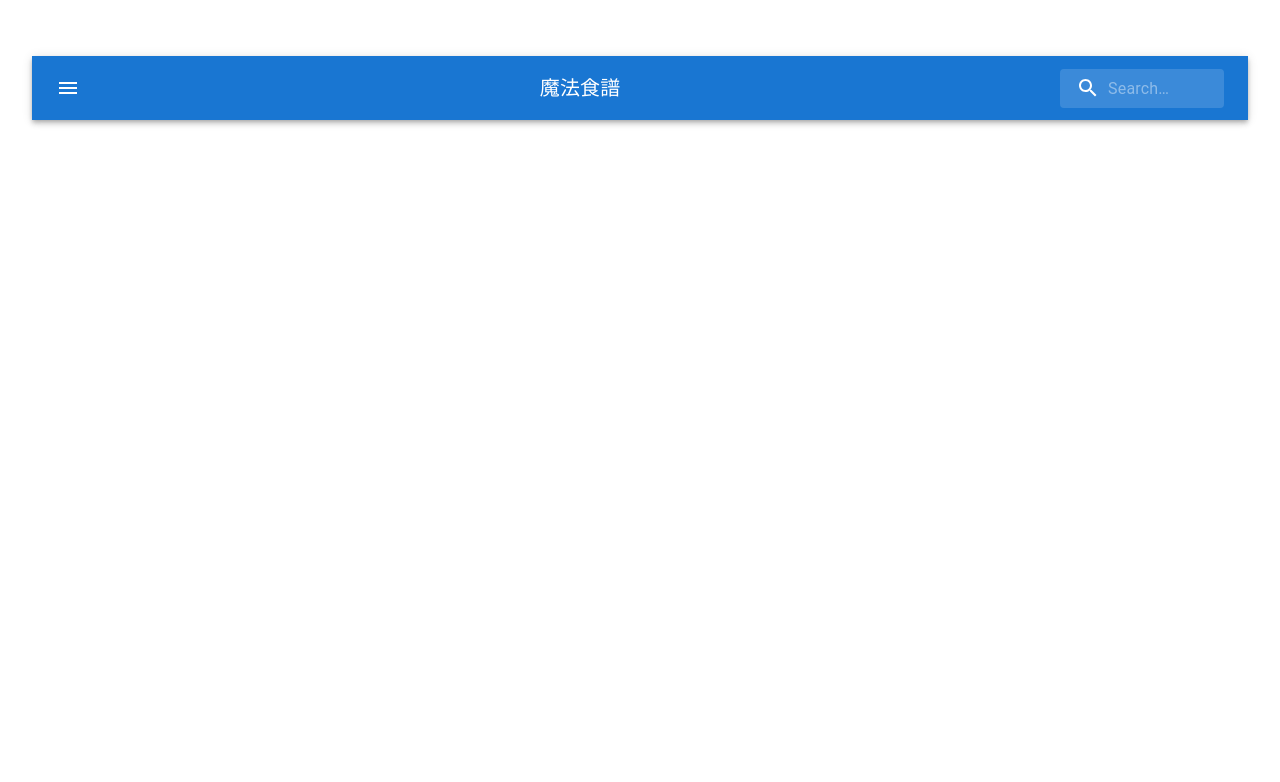
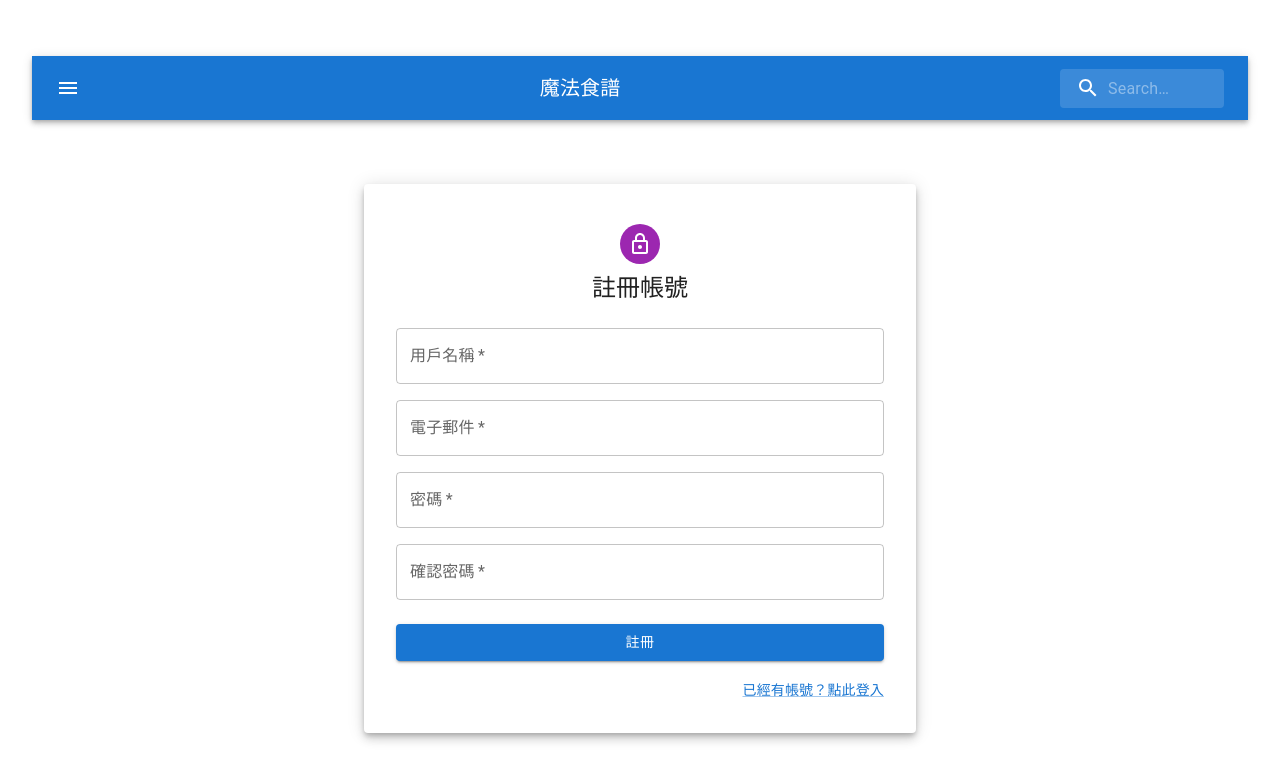
Before and after one commit to alberth527/recipe-website, a React (Vite) app: page /recipe/register in a window 1280 px wide. Before the commit this address had no page. Shown: the top 782 px of the page. Built offline with nearby package versions, Linux system fonts and the light colour scheme.

Commit message:
新增註冊頁面，實現使用者註冊功能，並整合主題樣式

```diff
--- a/src/App.jsx
+++ b/src/App.jsx
@@ -8,9 +8,11 @@ import RecipeDetail from "./pages/RecipeDetail";
 import MyRecipes from "./pages/MyRecipes";
 import AppDrawer from "./Components/AppDrawer";
 import SearchResults from "./pages/SearchResults";
-
+import Register from "./pages/Register";
 import "./App.css";
-
+import theme from "./theme";
+import { ThemeProvider } from "@mui/material/styles";
+import CssBaseline from "@mui/material/CssBaseline";
 function App() {
   const [isLoggedIn, setIsLoggedIn] = useState(false);
   console.log("App component 載入！"); // 🧪 有無？
@@ -37,6 +39,7 @@ function App() {
               <Route path="/recipe/:id" element={<RecipeDetail />} />
               <Route path="/my-recipes" element={<MyRecipes />} />
               <Route path="/search" element={<SearchResults />} />
+              <Route path="/register" element={<Register />} />
             </Routes>
           </Router>
         </Grid>
--- a/src/pages/Login.jsx
+++ b/src/pages/Login.jsx
@@ -1,69 +1,105 @@
-import React, { useState } from 'react';
-import { Container, TextField, Button, Typography, Box } from '@mui/material';
-import { useNavigate } from 'react-router-dom';
+import { useState } from "react";
+import {
+  Box,
+  Typography,
+  TextField,
+  Button,
+  Container,
+  Paper,
+  Avatar,
+  Link,
+  Grid,
+  Alert,
+} from "@mui/material";
+import { Link as RouterLink, useNavigate } from "react-router-dom";
+import LockOutlinedIcon from "@mui/icons-material/LockOutlined";
 
-function Login() {
-  const [email, setEmail] = useState('');
-  const [password, setPassword] = useState('');
-    let navigate = useNavigate();
+const Login = () => {
+  const navigate = useNavigate();
+  const [formData, setFormData] = useState({
+    email: "",
+    password: "",
+  });
+  const [error, setError] = useState("");
 
-  const handleSubmit = (event) => {
-    event.preventDefault();
-     // 檢查帳號和密碼
-  if (email === 'demo' && password === 'demo') {
-
-    // 登錄成功，導航到"recipes"頁面
-     localStorage.setItem('isLoggedIn', true);
-      localStorage.setItem('userId', email);
-      navigate('/');
-      //reload page
-      window.Location.reload();
-  } else {
-    // 登入失敗
-    console.log('Invalid username or password');
-  }
-    console.log('Login details', { email, password });
+  const handleChange = (e) => {
+    const { name, value } = e.target;
+    setFormData((prev) => ({
+      ...prev,
+      [name]: value,
+    }));
   };
 
+  const handleSubmit = async (e) => {
+    e.preventDefault();
+    setError("");
 
+    if (!formData.email || !formData.password) {
+      setError("電子郵件和密碼為必填");
+      return;
+    }
+
+    try {
+      // 這裡將來會串接實際的 API
+      console.log("登入資料:", formData);
+
+      // 模擬登入成功
+      setTimeout(() => {
+        navigate("/");
+      }, 1000);
+    } catch (err) {
+      setError("登入失敗，請檢查您的憑證");
+      console.error("登入錯誤:", err);
+    }
+  };
 
   return (
-    <Container component="main" maxWidth="xs">
+    <Container component="main" maxWidth="sm">
+      <Paper elevation={6} sx={{ p: 4, mt: 8, mb: 4 }}>
         <Box
           sx={{
-          marginTop: 8,
-          display: 'flex',
-          flexDirection: 'column',
-          alignItems: 'center',
+            display: "flex",
+            flexDirection: "column",
+            alignItems: "center",
           }}
         >
+          <Avatar sx={{ m: 1, bgcolor: "primary.main" }}>
+            <LockOutlinedIcon />
+          </Avatar>
           <Typography component="h1" variant="h5">
-          Sign in
+            登入
           </Typography>
-        <Box component="form" onSubmit={handleSubmit} noValidate sx={{ mt: 1 }}>
+
+          {error && (
+            <Alert severity="error" sx={{ width: "100%", mt: 2 }}>
+              {error}
+            </Alert>
+          )}
+
+          <Box component="form" onSubmit={handleSubmit} sx={{ mt: 1 }}>
             <TextField
               margin="normal"
               required
               fullWidth
               id="email"
-            label="Email Address"
+              label="電子郵件"
               name="email"
               autoComplete="email"
               autoFocus
-            value={email}
-            onChange={(e) => setEmail(e.target.value)}
+              value={formData.email}
+              onChange={handleChange}
             />
             <TextField
               margin="normal"
               required
               fullWidth
               name="password"
-            label="Password"
+              label="密碼"
               type="password"
               id="password"
               autoComplete="current-password"
-            value={password}
-            onChange={(e) => setPassword(e.target.value)}
+              value={formData.password}
+              onChange={handleChange}
             />
             <Button
               type="submit"
@@ -71,13 +107,25 @@ function Login() {
               variant="contained"
               sx={{ mt: 3, mb: 2 }}
             >
-            Sign In
+              登入
             </Button>
-
+            <Grid container>
+              <Grid item xs>
+                <Link href="#" variant="body2">
+                  忘記密碼？
+                </Link>
+              </Grid>
+              <Grid item>
+                <Link component={RouterLink} to="/register" variant="body2">
+                  {"沒有帳號？立即註冊"}
+                </Link>
+              </Grid>
+            </Grid>
           </Box>
         </Box>
+      </Paper>
     </Container>
   );
-}
+};
 
 export default Login;
--- /dev/null
+++ b/src/pages/Register.jsx
@@ -0,0 +1,166 @@
+import { useState } from 'react';
+import {
+  Box,
+  Typography,
+  TextField,
+  Button,
+  Container,
+  Paper,
+  Avatar,
+  Link,
+  Grid,
+  Alert
+} from '@mui/material';
+import { Link as RouterLink, useNavigate } from 'react-router-dom';
+import LockOutlinedIcon from '@mui/icons-material/LockOutlined';
+import { register } from "../api";
+
+const Register = () => {
+  const navigate = useNavigate();
+  const [formData, setFormData] = useState({
+    full_name: "",
+    email: "",
+    password: "",
+    confirmPassword: "",
+  });
+  const [error, setError] = useState('');
+
+  const handleChange = (e) => {
+    const { name, value } = e.target;
+    setFormData(prev => ({
+      ...prev,
+      [name]: value
+    }));
+  };
+
+  const handleSubmit = async (e) => {
+    e.preventDefault();
+    setError('');
+
+    // 基本驗證
+    if (!formData.full_name || !formData.email || !formData.password) {
+      setError("所有欄位都是必填的");
+      return;
+    }
+
+    if (formData.password !== formData.confirmPassword) {
+      setError('密碼不匹配');
+      return;
+    }
+
+    try {
+      // 註冊使用者
+      const result = await register(formData);
+
+      if (!result.isSuccess) {
+        // 處理 API 返回的錯誤
+        throw new Error(result.message || "註冊失敗，請稍後再試");
+      }
+
+      console.log("註冊成功:", formData);
+      alert("註冊成功！請登入");
+      navigate("/login");
+    } catch (err) {
+      setError(err.message || '註冊失敗，請稍後再試');
+      console.error('註冊錯誤:', err);
+    }
+  };
+
+  return (
+    <Container component="main" maxWidth="sm">
+      <Paper elevation={6} sx={{ p: 4, mt: 8, mb: 4 }}>
+        <Box
+          sx={{
+            display: "flex",
+            flexDirection: "column",
+            alignItems: "center",
+          }}
+        >
+          <Avatar sx={{ m: 1, bgcolor: "secondary.main" }}>
+            <LockOutlinedIcon />
+          </Avatar>
+          <Typography component="h1" variant="h5">
+            註冊帳號
+          </Typography>
+
+          {error && (
+            <Alert severity="error" sx={{ width: "100%", mt: 2 }}>
+              {error}
+            </Alert>
+          )}
+
+          <Box component="form" onSubmit={handleSubmit} sx={{ mt: 3 }}>
+            <Grid container spacing={2}>
+              <Grid item xs={12}>
+                <TextField
+                  required
+                  fullWidth
+                  id="full_name"
+                  label="用戶名稱"
+                  name="full_name"
+                  autoComplete="full_name"
+                  value={formData.full_name}
+                  onChange={handleChange}
+                />
+              </Grid>
+              <Grid item xs={12}>
+                <TextField
+                  required
+                  fullWidth
+                  id="email"
+                  label="電子郵件"
+                  name="email"
+                  autoComplete="email"
+                  value={formData.email}
+                  onChange={handleChange}
+                />
+              </Grid>
+              <Grid item xs={12}>
+                <TextField
+                  required
+                  fullWidth
+                  name="password"
+                  label="密碼"
+                  type="password"
+                  id="password"
+                  autoComplete="new-password"
+                  value={formData.password}
+                  onChange={handleChange}
+                />
+              </Grid>
+              <Grid item xs={12}>
+                <TextField
+                  required
+                  fullWidth
+                  name="confirmPassword"
+                  label="確認密碼"
+                  type="password"
+                  id="confirmPassword"
+                  value={formData.confirmPassword}
+                  onChange={handleChange}
+                />
+              </Grid>
+            </Grid>
+            <Button
+              type="submit"
+              fullWidth
+              variant="contained"
+              sx={{ mt: 3, mb: 2 }}
+            >
+              註冊
+            </Button>
+            <Grid container justifyContent="flex-end">
+              <Grid item>
+                <Link component={RouterLink} to="/login" variant="body2">
+                  已經有帳號？點此登入
+                </Link>
+              </Grid>
+            </Grid>
+          </Box>
+        </Box>
+      </Paper>
+    </Container>
+  );
+};
+
+export default Register;
--- /dev/null
+++ b/src/theme.js
@@ -0,0 +1,68 @@
+import { createTheme } from '@mui/material/styles';
+
+// 創建自定義主題
+const theme = createTheme({
+  palette: {
+    primary: {
+      main: '#4caf50', // 綠色，代表健康飲食
+      light: '#80e27e',
+      dark: '#087f23',
+      contrastText: '#fff',
+    },
+    secondary: {
+      main: '#ff9800', // 橙色，代表美味食物
+      light: '#ffc947',
+      dark: '#c66900',
+      contrastText: '#000',
+    },
+    background: {
+      default: '#f5f5f5',
+      paper: '#ffffff',
+    },
+  },
+  typography: {
+    fontFamily: [
+      'Noto Sans TC',
+      'Roboto',
+      '"Helvetica Neue"',
+      'Arial',
+      'sans-serif'
+    ].join(','),
+    h1: {
+      fontWeight: 700,
+    },
+    h2: {
+      fontWeight: 600,
+    },
+    h3: {
+      fontWeight: 600,
+    },
+  },
+  shape: {
+    borderRadius: 8,
+  },
+  components: {
+    MuiButton: {
+      styleOverrides: {
+        root: {
+          textTransform: 'none',
+          fontWeight: 600,
+        },
+      },
+    },
+    MuiCard: {
+      styleOverrides: {
+        root: {
+          boxShadow: '0 4px 12px 0 rgba(0,0,0,0.05)',
+          transition: 'transform 0.3s ease',
+          '&:hover': {
+            transform: 'translateY(-4px)',
+            boxShadow: '0 8px 16px 0 rgba(0,0,0,0.1)',
+          },
+        },
+      },
+    },
+  },
+});
+
+export default theme;
```
Also changed, not shown: src/api.js (+66 -0 lines), src/Components/Register.jsx (added). Lines whose indentation alone changed are shown as unchanged.
